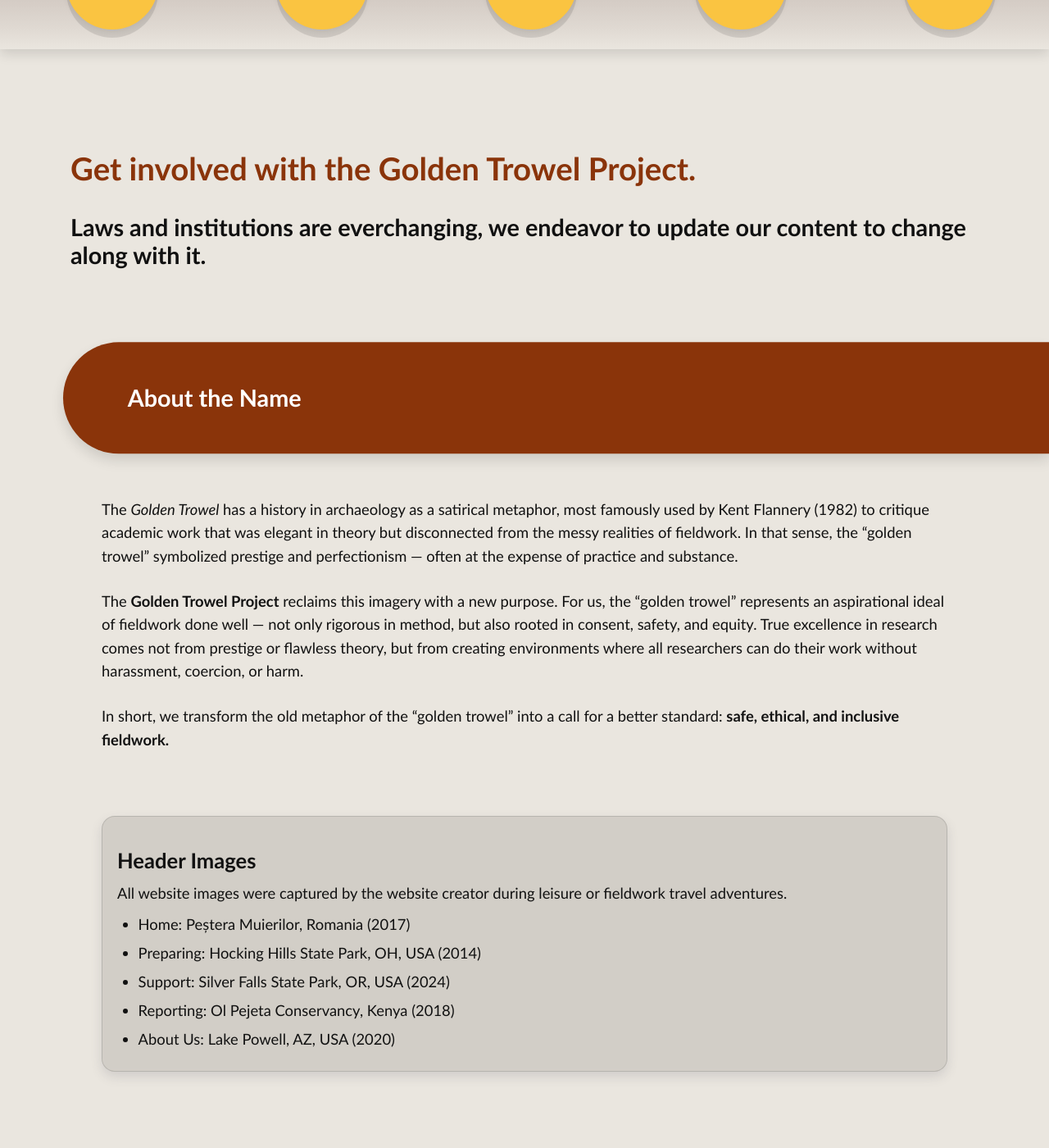
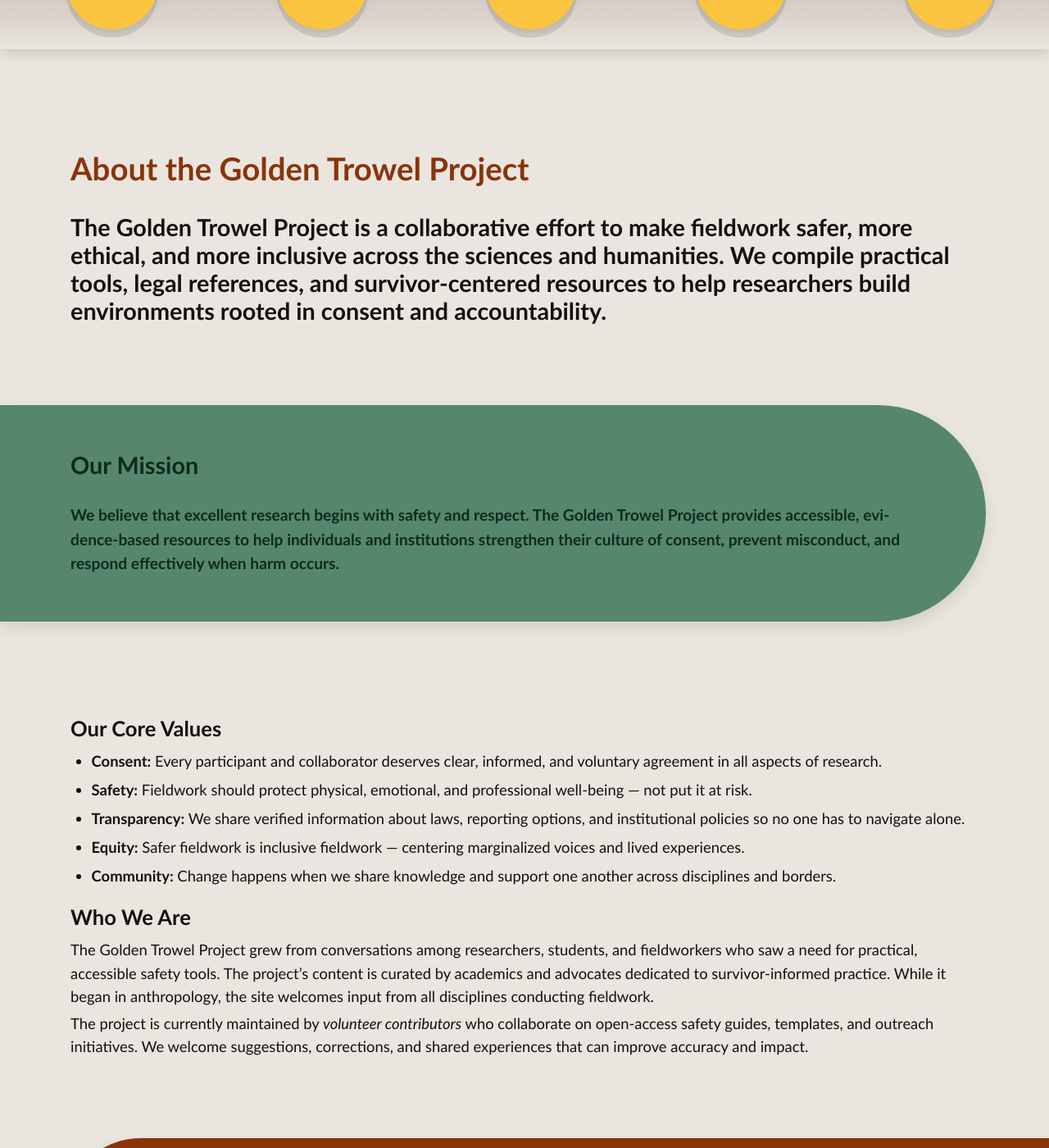
Before and after one commit to AnthroSafetyWarrior/GoldenTrowelProject, a Jekyll site: the page built from _pages/aboutus.html, in a window 1280 px wide and 1400 px high, scrolled down 583 px. Shown: the whole window at 82% size. Built offline with Jekyll 4.4.1, drawn with Linux system fonts in a browser that asks for light colours; some of the changed text lies outside the part shown.

Commit message:
updating name

```diff
--- a/_pages/aboutus.html
+++ b/_pages/aboutus.html
@@ -2,40 +2,110 @@
 layout: default
 title: About Us
 permalink: /aboutus.html
-hero: /assets/img/pageaz.jpg # your file under /assets
-hero_pos: "center 40%"                # optional
-hero_opacity: .45                     # optional (0–1: lower = darker tint / more visible photo)
+hero: /assets/img/pageaz.jpg
+hero_pos: "center 40%"
+hero_opacity: .45
 hero_tint: .40
 ---
 
 <!-- 1) Intro – plain background -->
 <section class="section intro">
   <div class="intro-title">
-    <h1><strong>Get involved with the Golden Trowel Project.</strong></h1>
+    <h1><strong>About the Golden Trowel Project</strong></h1>
     <br>
-    <h2 style="font-weight:600;">
-Laws and institutions are everchanging, we endeavor to update our content to change along with it.
+    <h2 style="font-weight:600; max-width:70ch;">
+      The Golden Trowel Project is a collaborative effort to make fieldwork safer, more ethical,
+      and more inclusive across the sciences and humanities. We compile practical tools, legal
+      references, and survivor-centered resources to help researchers build environments rooted
+      in consent and accountability.
     </h2>
   </div>
+</section>
 
-<circles for getting involved google form, email clickable circle>
+<!-- 2) Mission & Values -->
+<section class="pillband pill--sage pill--clip-left pill--tight">
+  <div class="section">
+    <h2>Our Mission</h2>
+    <p class="lede">
+      We believe that excellent research begins with safety and respect.
+      The Golden Trowel Project provides accessible, evidence-based resources
+      to help individuals and institutions strengthen their culture of consent,
+      prevent misconduct, and respond effectively when harm occurs.
+    </p>
+  </div>
+</section>
 
-<!-- 2) about the name — shared split -->
 <section class="section">
-<h2 class="pillhead pill--orange pill--clip-right">About the Name
-</h2>
+  <div class="split-equal">
+    <div class="col">
+      <h3><strong>Our Core Values</strong></h3>
+      <ul>
+        <li><strong>Consent:</strong> Every participant and collaborator deserves clear, informed, and voluntary agreement in all aspects of research.</li>
+        <li><strong>Safety:</strong> Fieldwork should protect physical, emotional, and professional well-being — not put it at risk.</li>
+        <li><strong>Transparency:</strong> We share verified information about laws, reporting options, and institutional policies so no one has to navigate alone.</li>
+        <li><strong>Equity:</strong> Safer fieldwork is inclusive fieldwork — centering marginalized voices and lived experiences.</li>
+        <li><strong>Community:</strong> Change happens when we share knowledge and support one another across disciplines and borders.</li>
+      </ul>
+    </div>
+
+    <div class="col">
+      <h3><strong>Who We Are</strong></h3>
+      <p>
+        The Golden Trowel Project grew from conversations among researchers, students, and fieldworkers who saw a need for
+        practical, accessible safety tools. The project’s content is curated by academics and advocates dedicated to survivor-informed practice.
+        While it began in anthropology, the site welcomes input from all disciplines conducting fieldwork.
+      </p>
+      <p>
+        The project is currently maintained by <em>volunteer contributors</em> who collaborate on open-access safety guides,
+        templates, and outreach initiatives. We welcome suggestions, corrections, and shared experiences that can improve accuracy and impact.
+      </p>
+    </div>
+  </div>
+</section>
+
+<!-- 3) Get Involved -->
+<section class="pillband pill--orange pill--clip-right pill--tight">
+  <div class="section">
+    <h2>Get Involved</h2>
+    <p class="lede">
+      The project thrives on collaboration. You can help expand our database, share verified resources, or assist with accessibility and translation.
+      Whether you’re a student, faculty member, or field technician, your perspective matters.
+    </p>
+  </div>
+</section>
+
+<section class="section" style="text-align:center">
+  <p>
+    <a class="btn" href="https://forms.gle/YOUR-GOOGLE-FORM" target="_blank" rel="noopener">Join the Project</a>&nbsp;&nbsp;
+    <a class="btn" href="mailto:researchwithconsent@gmail.com">Email Us</a>
+  </p>
+  <p style="font-size:0.95em; color:var(--slate); max-width:70ch; margin:0 auto;">
+    We also collaborate with educators, advocacy groups, and legal experts to maintain accurate content.
+    If your organization shares these goals, we’d love to connect.
+  </p>
+</section>
+
+<!-- 4) About the Name -->
+<section class="section">
+  <h2 class="pillhead pill--orange pill--clip-right">About the Name</h2>
   <div class="text">
-<p>The <em>Golden Trowel</em> has a history in archaeology as a satirical metaphor, most famously used by Kent Flannery (1982) to critique academic work that was elegant in theory but disconnected from the messy realities of fieldwork. In that sense, the “golden trowel” symbolized prestige and perfectionism — often at the expense of practice and substance.</p>
+    <p>The <em>Golden Trowel</em> has a history in archaeology as a satirical metaphor, most famously used by Kent Flannery (1982)
+    to critique academic work that was elegant in theory but disconnected from the messy realities of fieldwork.
+    In that sense, the “golden trowel” symbolized prestige and perfectionism — often at the expense of practice and substance.</p>
     <br>
-<p>The <strong>Golden Trowel Project</strong> reclaims this imagery with a new purpose. For us, the “golden trowel” represents an aspirational ideal of fieldwork done well — not only rigorous in method, but also rooted in consent, safety, and equity. True excellence in research comes not from prestige or flawless theory, but from creating environments where all researchers can do their work without harassment, coercion, or harm.</p>
+    <p>The <strong>Golden Trowel Project</strong> reclaims this imagery with a new purpose. For us, the “golden trowel” represents
+    an aspirational ideal of fieldwork done well — not only rigorous in method, but also rooted in consent, safety, and equity.
+    True excellence in research comes not from prestige or flawless theory, but from creating environments where all researchers
+    can do their work without harassment, coercion, or harm.</p>
     <br>
-<p>In short, we transform the old metaphor of the “golden trowel” into a call for a better standard: <strong>safe, ethical, and inclusive fieldwork.</strong></p>
+    <p>In short, we transform the old metaphor of the “golden trowel” into a call for a better standard:
+    <strong>safe, ethical, and inclusive fieldwork.</strong></p>
   </div>
   <br>
   <article class="card card--glass">
     <h3>Header Images</h3>
-      <p>All website images were captured by the website creator during leisure or fieldwork travel adventures.</p>
-<Ul>
+    <p>All website images were captured by the project’s creator during leisure or fieldwork travel adventures.</p>
+    <ul>
       <li>Home: Peștera Muierilor, Romania (2017)</li>
       <li>Preparing: Hocking Hills State Park, OH, USA (2014)</li>
       <li>Support: Silver Falls State Park, OR, USA (2024)</li>
```
Lines whose indentation alone changed are shown as unchanged.
